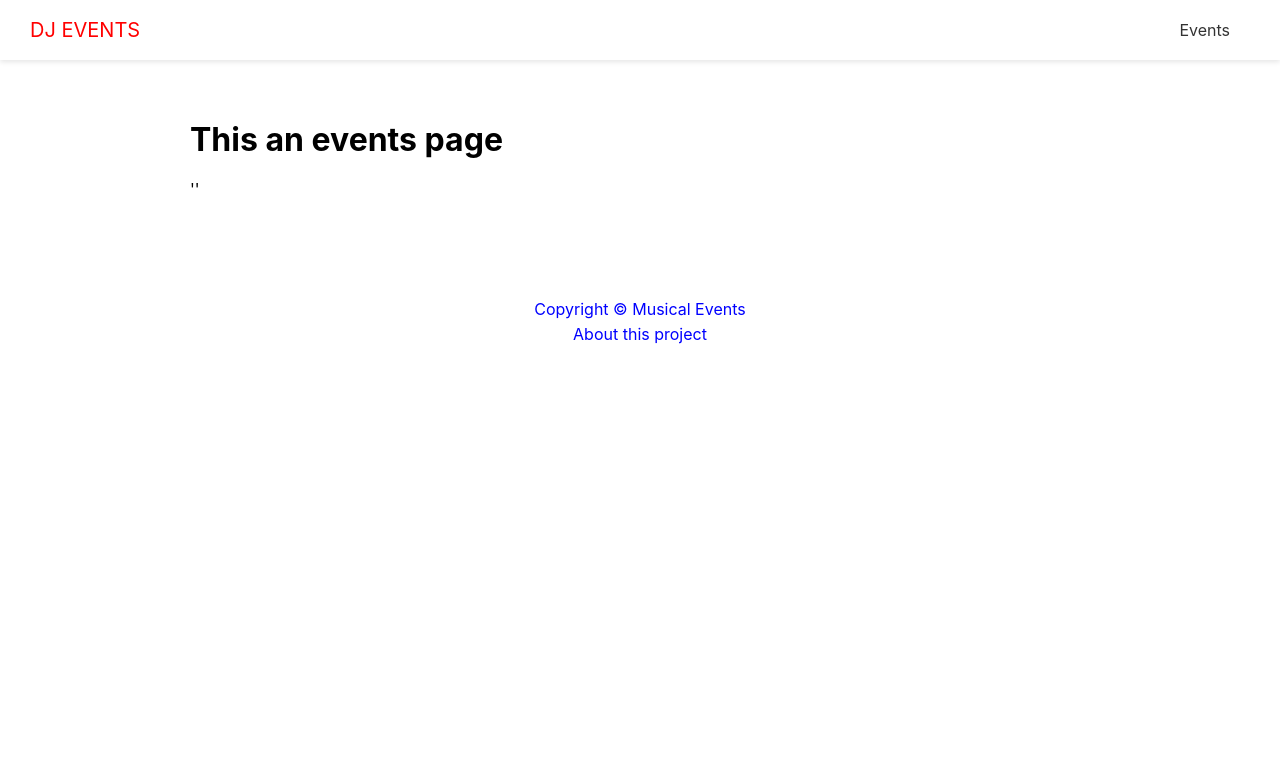
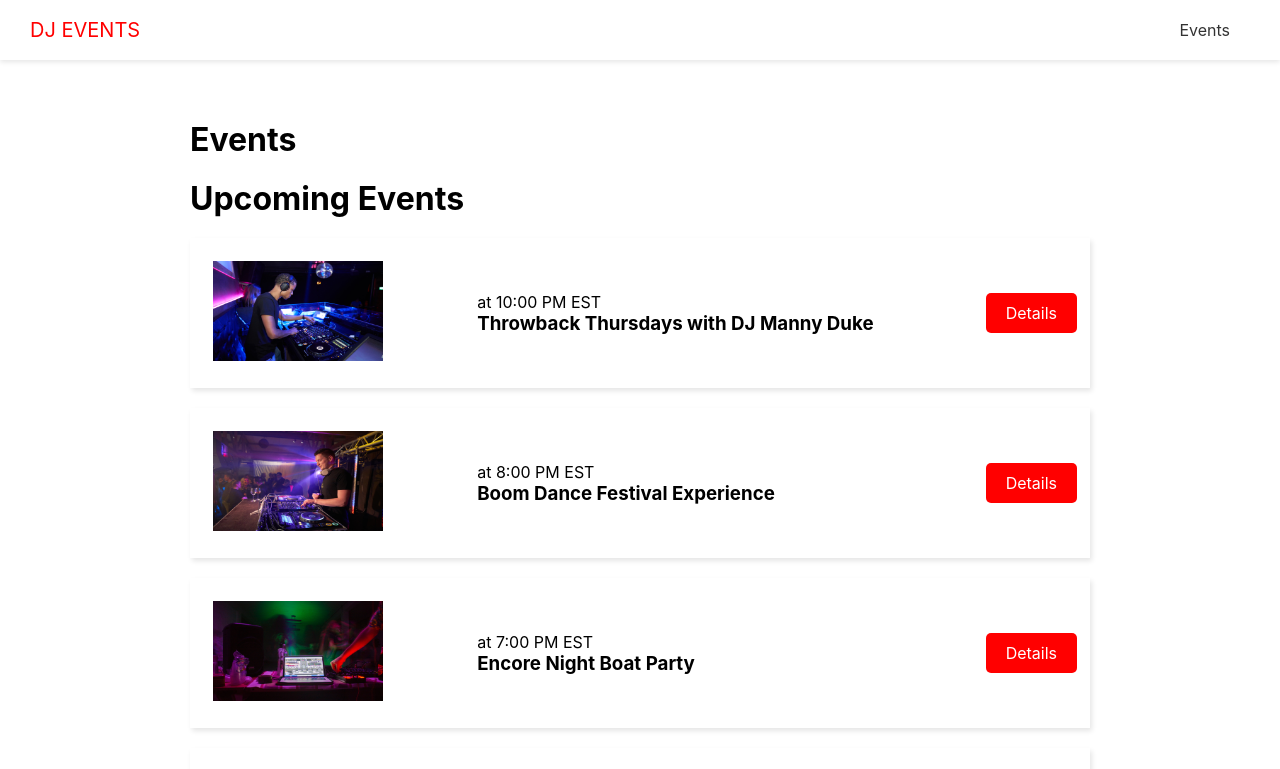
Before and after one commit to Tduncan14/musicevents, a Next.js app: page /events in a window 1280 px wide. Shown: the top 769 px of the page. Built offline with nearby package versions, Linux system fonts and the light colour scheme; no server answers.

Commit message:
keep moving forward

```diff
--- a/pages/events/index.js
+++ b/pages/events/index.js
@@ -1,15 +1,38 @@
-import React from 'react'
-import Layout from '../../components/Layout'
+import React from 'react';
+import Layout from '../../components/Layout';
+import {API_URL} from '../../config/index';
+import EventItem from '../../components/EventItems';
 
 
-
-function Eventspage(){
+function Eventspage({events}){
 
 
 
     return(
         <Layout title="events">
-            <h1>This an events page</h1>
+           <h1>Events</h1>
+           {events.length === 0 && <h3>Nothing has loaded</h3>}
+
+
+
+
+                  <h1> Upcoming Events</h1>
+
+
+         {
+            events.length === 0  && <h3> No events to show</h3>
+        }
+
+
+          {events && events.map(event => (
+
+
+         <EventItem key={event.id} event={event} />
+
+
+
+
+             ))}
         </Layout>
     )
 
@@ -17,4 +40,18 @@ function Eventspage(){
 
 
 
+export async function getStaticProps(){
+
+    const res = await fetch(`${API_URL}/api/events`);
+    const events = await res.json()
+
+
+    return{
+        props:{events},
+        revalidate:1,
+    }
+}
+
+
+
 export default  Eventspage
```
